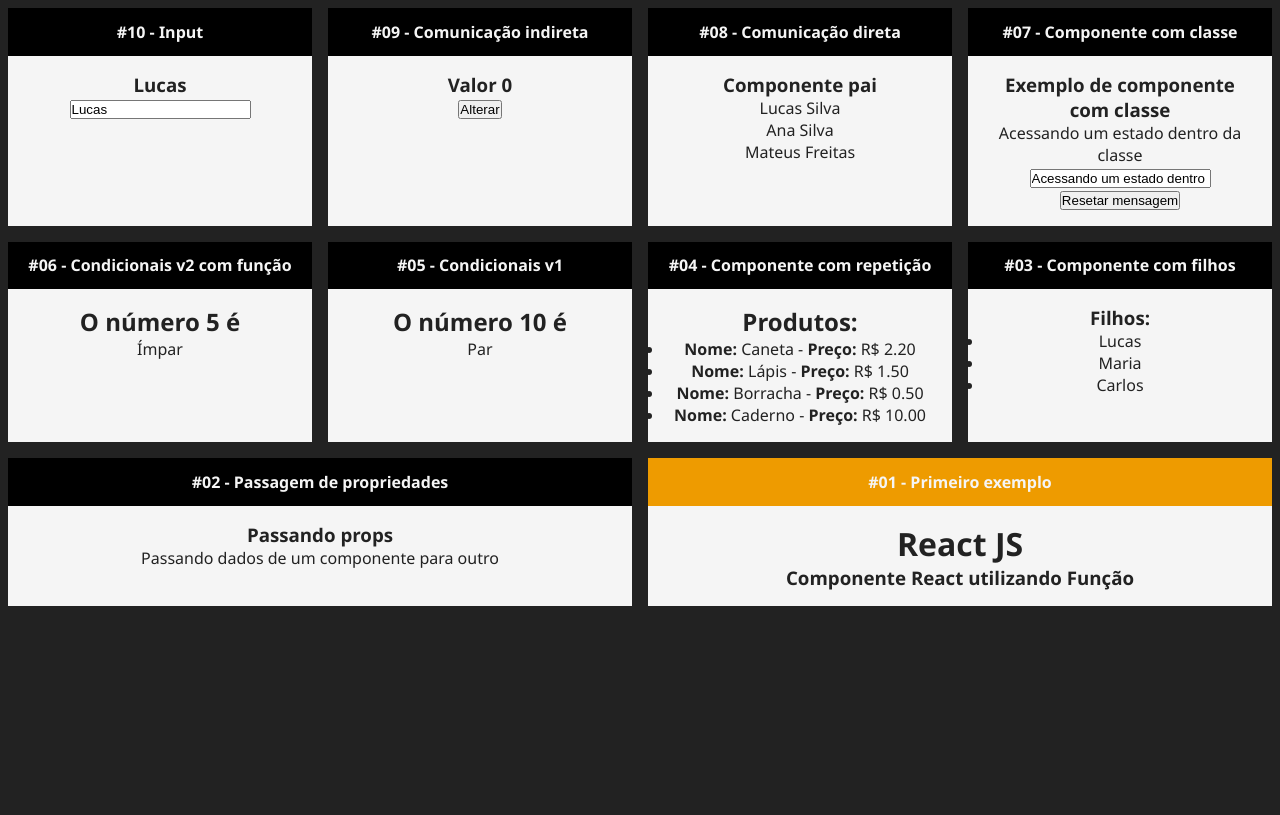
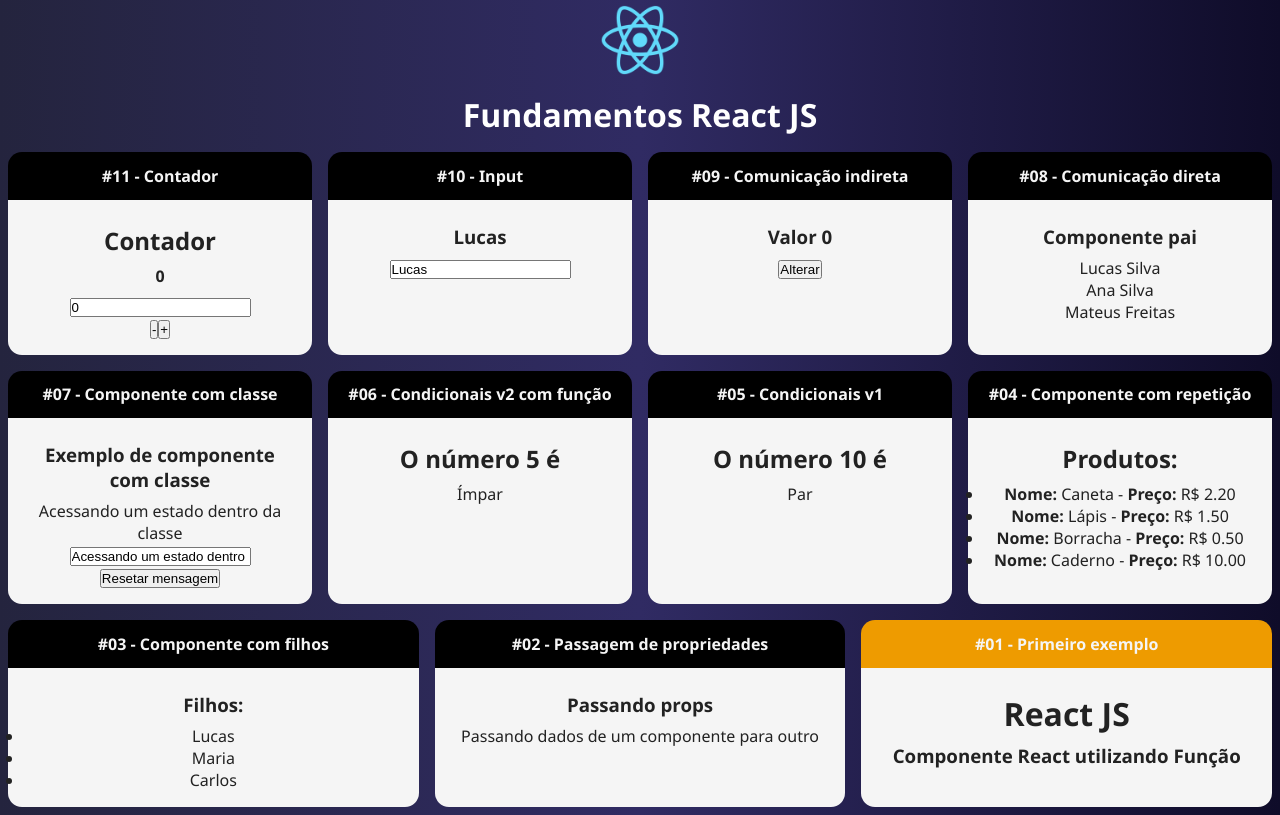
Before and after one commit to Lucas98Fernando/masterclass-cod3r-reactjs, a React (Create React App) app: page / in a window 1280 px wide. Built offline with nearby package versions, Linux system fonts and the light colour scheme.

Commit message:
Adding counter with class sintaxe

```diff
--- a/src/App.css
+++ b/src/App.css
@@ -6,5 +6,22 @@
 
 .App {
   display: flex;
+  flex-direction: column;
+  background: #0f0c29;
+  background: -webkit-linear-gradient(to right, #24243e, #302b63, #0f0c29);
+  background: linear-gradient(to right, #24243e, #302b63, #0f0c29);
+}
+
+.Cards {
+  display: flex;
   flex-wrap: wrap;
 }
+
+h1,
+h2,
+h3,
+h4,
+h5,
+h6 {
+  margin: 0.5rem 0;
+}
--- a/src/App.jsx
+++ b/src/App.jsx
@@ -13,10 +13,19 @@
 import Father from "./components/communication/direct/Father";
 import Super from "./components/communication/indirect/Super";
 import Input from "./components/form/Input";
+import Counter from "./components/counter/Counter";
 
 const App = (props) => (
   // props are read only
   <div className="App">
+    <div>
+      <img src="logo192.png" alt="Logo" width={80} />
+      <h1>Fundamentos React JS</h1>
+    </div>
+    <div className="Cards">
+      <Card title="#11 - Contador">
+        <Counter />
+      </Card>
       <Card title="#10 - Input">
         <Input />
       </Card>
@@ -57,6 +66,7 @@
         <First />
       </Card>
     </div>
+  </div>
 );
 
 export default App;
--- /dev/null
+++ b/src/components/counter/Counter.jsx
@@ -0,0 +1,35 @@
+import React, { Component } from "react";
+
+export default class Counter extends Component {
+  state = {
+    counter: 0,
+    step: 0,
+  };
+  incrementCounter() {
+    this.setState({
+      counter: +this.state.counter + +this.state.step,
+    });
+  }
+  decrementCounter() {
+    this.setState({
+      counter: +this.state.counter - +this.state.step,
+    });
+  }
+  render() {
+    return (
+      <div>
+        <h2>Contador</h2>
+        <h4>{this.state.counter}</h4>
+        <input
+          type="text"
+          value={this.state.step}
+          onChange={(e) => this.setState({ step: e.target.value })}
+        />
+        <div>
+          <button onClick={() => this.decrementCounter()}>-</button>
+          <button onClick={() => this.incrementCounter()}>+</button>
+        </div>
+      </div>
+    );
+  }
+}
--- a/src/components/layout/Card.css
+++ b/src/components/layout/Card.css
@@ -12,6 +12,7 @@
   background-color: #000;
   color: #f5f5f5;
   font-weight: 600;
+  border-radius: 14px 14px 0 0;
 }
 
 .card .content {
@@ -19,4 +20,5 @@
   background-color: #f5f5f5;
   color: #222;
   padding: 1rem;
+  border-radius: 0 0 14px 14px;
 }
```
Lines whose indentation alone changed are shown as unchanged.
